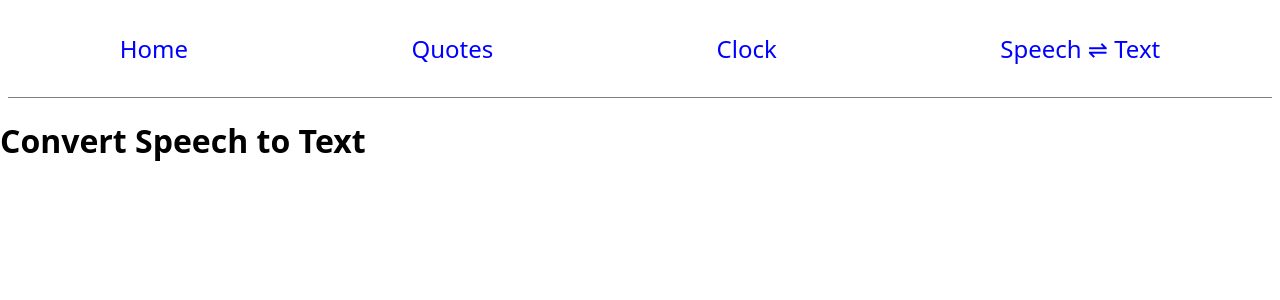
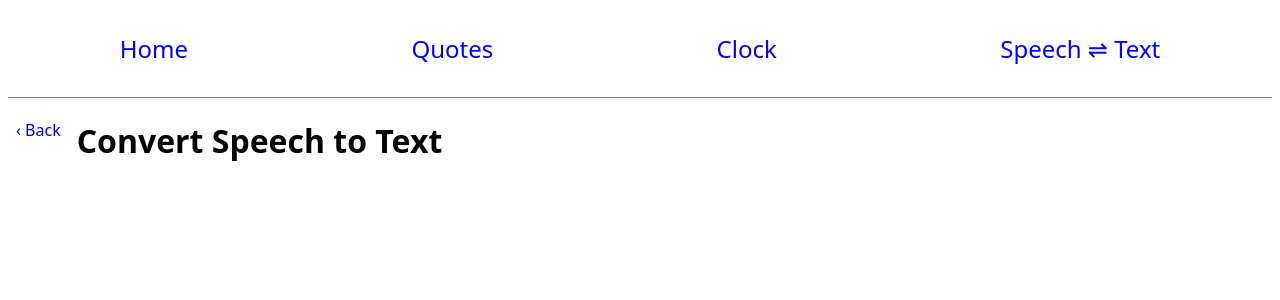
Before and after one commit to vamshi-krishna-kotla/react-playground, a React app: page /projects/speech-text/speech-to-text in a window 1280 px wide. Shown: the top 300 px of the page. Built offline with nearby package versions, Linux system fonts and the light colour scheme.

Commit message:
Added 'back' butotn

```diff
--- a/src/projects/speech-text/SpeechText.jsx
+++ b/src/projects/speech-text/SpeechText.jsx
@@ -16,13 +16,15 @@ import TextToSpeech from "./components/text-to-speech/TextToSpeech.jsx";
  */
 import { Route, Switch, Link, useRouteMatch, useParams } from 'react-router-dom';
 
+import styles from './SpeechText.module.scss';
+
 export default function SpeechText() {
 
 	// fetch the current path that user is on
 	let { path, url } = useRouteMatch();
 
 	return (
-		<div className="SpeechTextParent">
+		<div className={styles["speech-text-parent"]}>
 			<Switch>
 				{/*
 					for '/' path (overall '/projects/speech-text/')
@@ -34,6 +36,7 @@ export default function SpeechText() {
 					for '/<route>' path (overall '/projects/speech-text/<route>')
 				*/}
 				<Route path={`${path}/:route`} exact>
+					<Link className={styles["back-button"]} to={path}>&#8249; Back</Link>
 					{/*
 						component to render the required sub-component based on the "route"  variable
 					*/}
--- /dev/null
+++ b/src/projects/speech-text/SpeechText.module.scss
@@ -0,0 +1,9 @@
+.speech-text-parent {
+    .back-button {
+        text-decoration: none;
+        float: left;
+        color: blue;
+        font-size: 1rem;
+        margin: 0 1rem;
+    }
+}
```
